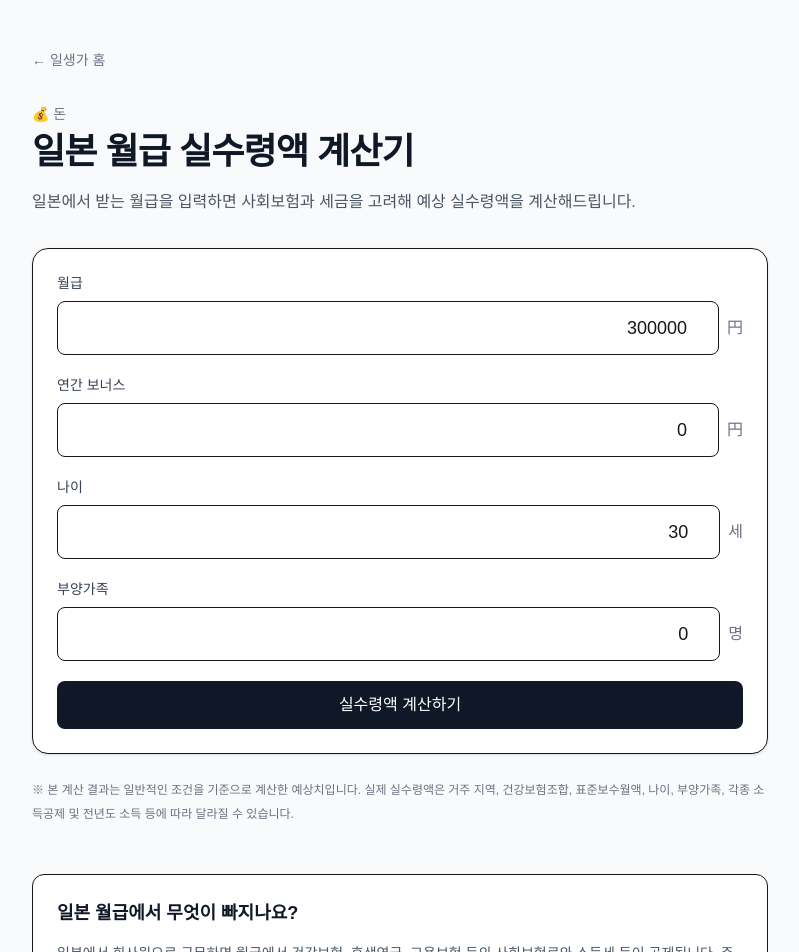
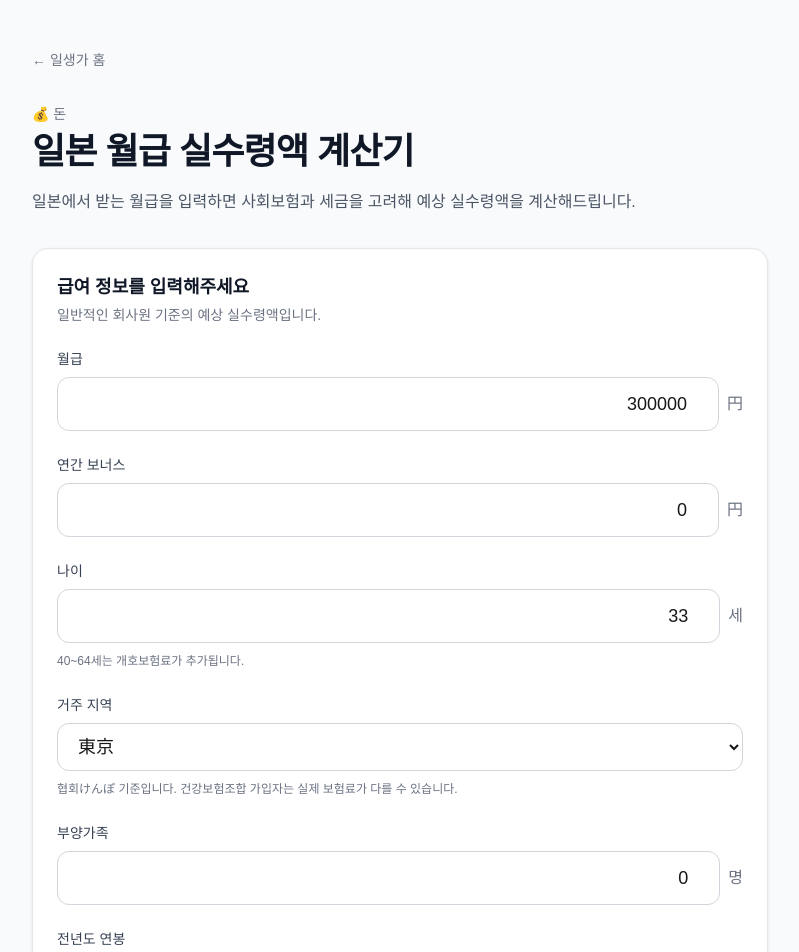
Before and after one commit to PARK-SUNGJUN-618/ilsengga, a Next.js app: page /tools/salary in a window 1280 px wide. Shown: the top 952 px of the page, without its empty margins (240-1039 px from the left). Built offline with nearby package versions, Linux system fonts and the light colour scheme.

Commit message:
ilsengga-Edit salary calculator

```diff
--- a/app/tools/salary/SalaryCalculator.tsx
+++ b/app/tools/salary/SalaryCalculator.tsx
@@ -1,267 +1,50 @@
 "use client";
 
 import { useState } from "react";
+import { calculateSalary, PREFECTURES, type SalaryResult } from "@/lib/salary";
 
 function formatYen(value: number) {
   return new Intl.NumberFormat("ja-JP").format(Math.round(value));
 }
 
-export default function SalaryCalculator() {
-  const [monthlySalary, setMonthlySalary] = useState(300000);
-  const [bonus, setBonus] = useState(0);
-  const [age, setAge] = useState(30);
-  const [dependents, setDependents] = useState(0);
-
-  const [result, setResult] = useState<{
-    annualIncome: number;
-    healthInsurance: number;
-    pension: number;
-    employmentInsurance: number;
-    incomeTax: number;
-    residentTax: number;
-    annualTakeHome: number;
-    monthlyTakeHome: number;
-  } | null>(null);
-
-  function calculate() {
-    const annualIncome = monthlySalary * 12 + bonus;
-
-    // 2026년 도쿄 협회けんぽ 기준의 단순 예상치
-    const healthRate = 0.0985;
-    const pensionRate = 0.183;
-    const employmentRate = 0.005;
-
-    const annualHealthInsurance = (monthlySalary * 12 * healthRate) / 2;
-
-    const annualPension = (monthlySalary * 12 * pensionRate) / 2;
-
-    const annualEmploymentInsurance = annualIncome * employmentRate;
-
-    // 40~64세는 개호보험 등을 고려해 추가 차감
-    const careInsurance =
-      age >= 40 && age <= 64 ? (monthlySalary * 12 * 0.0162) / 2 : 0;
-
-    const socialInsurance =
-      annualHealthInsurance +
-      annualPension +
-      annualEmploymentInsurance +
-      careInsurance;
-
-    // 간이 급여소득공제
-    const salaryDeduction =
-      annualIncome <= 1900000
-        ? 650000
-        : annualIncome <= 3600000
-          ? annualIncome * 0.3 + 80000
-          : annualIncome <= 6600000
-            ? annualIncome * 0.2 + 440000
-            : annualIncome <= 8500000
-              ? annualIncome * 0.1 + 1100000
-              : 1950000;
-
-    const salaryIncome = Math.max(0, annualIncome - salaryDeduction);
-
-    // 2026년 기준 단순화한 기본공제
-    const basicDeduction =
-      salaryIncome <= 1320000
-        ? 950000
-        : salaryIncome <= 3360000
-          ? 880000
-          : salaryIncome <= 4890000
-            ? 680000
-            : salaryIncome <= 6550000
-              ? 630000
-              : 580000;
-
-    const taxableIncome = Math.max(
-      0,
-      salaryIncome - socialInsurance - basicDeduction - dependents * 380000,
-    );
-
-    let incomeTax = 0;
-
-    if (taxableIncome <= 1950000) {
-      incomeTax = taxableIncome * 0.05;
-    } else if (taxableIncome <= 3300000) {
-      incomeTax = taxableIncome * 0.1 - 97500;
-    } else if (taxableIncome <= 6950000) {
-      incomeTax = taxableIncome * 0.2 - 427500;
-    } else if (taxableIncome <= 9000000) {
-      incomeTax = taxableIncome * 0.23 - 636000;
-    } else if (taxableIncome <= 18000000) {
-      incomeTax = taxableIncome * 0.33 - 1536000;
-    } else if (taxableIncome <= 40000000) {
-      incomeTax = taxableIncome * 0.4 - 2796000;
-    } else {
-      incomeTax = taxableIncome * 0.45 - 4796000;
-    }
-
-    // 부흥특별소득세 2.1%
-    incomeTax *= 1.021;
-
-    // 주민세는 매우 단순화한 예상치
-    const residentTax =
-      Math.max(
-        0,
-        (salaryIncome - socialInsurance - 430000 - dependents * 330000) * 0.1,
-      ) + 5000;
-
-    const annualTakeHome =
-      annualIncome - socialInsurance - incomeTax - residentTax;
-
-    const monthlyTakeHome = annualTakeHome / 12;
-
-    setResult({
-      annualIncome,
-      healthInsurance: annualHealthInsurance,
-      pension: annualPension,
-      employmentInsurance: annualEmploymentInsurance,
-      incomeTax,
-      residentTax,
-      annualTakeHome,
-      monthlyTakeHome,
-    });
-  }
-
+function Input({
+  label,
+  value,
+  onChange,
+  suffix,
+  min = 0,
+  step = 10000,
+}: {
+  label: string;
+  value: number;
+  onChange: (value: number) => void;
+  suffix?: string;
+  min?: number;
+  step?: number;
+}) {
   return (
-    <div className="space-y-6">
-      <div className="rounded-2xl border bg-white p-6 shadow-sm">
-        <div className="space-y-5">
     <div>
-            <label className="block text-sm font-medium text-gray-700">
-              월급
-            </label>
+      <label className="block text-sm font-medium text-gray-700">{label}</label>
 
       <div className="mt-2 flex items-center gap-2">
         <input
           type="number"
-                value={monthlySalary}
-                onChange={(e) => setMonthlySalary(Number(e.target.value))}
-                className="w-full rounded-lg border px-4 py-3 text-right text-lg outline-none focus:border-gray-500"
-                min="0"
-                step="10000"
+          value={value}
+          min={min}
+          step={step}
+          onChange={(e) => onChange(Number(e.target.value))}
+          className="w-full rounded-xl border border-gray-300 bg-white px-4 py-3 text-right text-lg outline-none transition focus:border-gray-700 focus:ring-2 focus:ring-gray-200"
         />
 
-              <span className="text-gray-500">円</span>
+        {suffix && (
+          <span className="whitespace-nowrap text-gray-500">{suffix}</span>
+        )}
       </div>
-          </div>
-
-          <div>
-            <label className="block text-sm font-medium text-gray-700">
-              연간 보너스
-            </label>
-
-            <div className="mt-2 flex items-center gap-2">
-              <input
-                type="number"
-                value={bonus}
-                onChange={(e) => setBonus(Number(e.target.value))}
-                className="w-full rounded-lg border px-4 py-3 text-right text-lg outline-none focus:border-gray-500"
-                min="0"
-                step="10000"
-              />
-
-              <span className="text-gray-500">円</span>
-            </div>
-          </div>
-
-          <div>
-            <label className="block text-sm font-medium text-gray-700">
-              나이
-            </label>
-
-            <div className="mt-2 flex items-center gap-2">
-              <input
-                type="number"
-                value={age}
-                onChange={(e) => setAge(Number(e.target.value))}
-                className="w-full rounded-lg border px-4 py-3 text-right text-lg outline-none focus:border-gray-500"
-                min="18"
-                max="100"
-              />
-
-              <span className="text-gray-500">세</span>
-            </div>
-          </div>
-
-          <div>
-            <label className="block text-sm font-medium text-gray-700">
-              부양가족
-            </label>
-
-            <div className="mt-2 flex items-center gap-2">
-              <input
-                type="number"
-                value={dependents}
-                onChange={(e) => setDependents(Number(e.target.value))}
-                className="w-full rounded-lg border px-4 py-3 text-right text-lg outline-none focus:border-gray-500"
-                min="0"
-                max="10"
-              />
-
-              <span className="text-gray-500">명</span>
-            </div>
-          </div>
-
-          <button
-            onClick={calculate}
-            className="w-full rounded-lg bg-gray-900 px-4 py-3 font-medium text-white transition hover:bg-gray-700"
-          >
-            실수령액 계산하기
-          </button>
-        </div>
-      </div>
-
-      {result && (
-        <div className="overflow-hidden rounded-2xl border bg-white shadow-sm">
-          <div className="bg-gray-900 px-6 py-8 text-center text-white">
-            <p className="text-sm text-gray-300">예상 월 실수령액</p>
-
-            <p className="mt-2 text-4xl font-bold">
-              ¥{formatYen(result.monthlyTakeHome)}
-            </p>
-          </div>
-
-          <div className="p-6">
-            <div className="space-y-3 text-sm">
-              <Row label="연간 총급여" value={result.annualIncome} />
-
-              <Row label="건강보험" value={result.healthInsurance} negative />
-
-              <Row label="후생연금" value={result.pension} negative />
-
-              <Row
-                label="고용보험"
-                value={result.employmentInsurance}
-                negative
-              />
-
-              <Row label="소득세" value={result.incomeTax} negative />
-
-              <Row label="주민세 예상액" value={result.residentTax} negative />
-
-              <div className="my-4 border-t" />
-
-              <Row
-                label="연간 예상 실수령액"
-                value={result.annualTakeHome}
-                strong
-              />
-            </div>
-          </div>
-        </div>
-      )}
-
-      <p className="text-xs leading-6 text-gray-500">
-        ※ 본 계산 결과는 일반적인 조건을 기준으로 계산한 예상치입니다. 실제
-        실수령액은 거주 지역, 건강보험조합, 표준보수월액, 나이, 부양가족, 각종
-        소득공제 및 전년도 소득 등에 따라 달라질 수 있습니다.
-      </p>
     </div>
   );
 }
 
-function Row({
+function ResultRow({
   label,
   value,
   negative = false,
@@ -275,14 +58,311 @@ function Row({
   return (
     <div
       className={`flex items-center justify-between ${
-        strong ? "text-lg font-bold" : ""
+        strong ? "text-lg font-bold text-gray-900" : "text-sm"
       }`}
     >
       <span className="text-gray-600">{label}</span>
 
-      <span className={negative ? "text-gray-700" : ""}>
+      <span className="font-medium text-gray-900">
         {negative ? "-" : ""}¥{formatYen(value)}
       </span>
     </div>
   );
 }
+
+export default function SalaryCalculator() {
+  const [monthlySalary, setMonthlySalary] = useState(300000);
+
+  const [annualBonus, setAnnualBonus] = useState(0);
+
+  const [bonusPayments, setBonusPayments] = useState(2);
+
+  const [age, setAge] = useState(33);
+
+  const [prefecture, setPrefecture] = useState("東京");
+
+  const [dependents, setDependents] = useState(0);
+
+  const [previousAnnualIncome, setPreviousAnnualIncome] = useState(3600000);
+
+  const [result, setResult] = useState<SalaryResult | null>(null);
+
+  function handleCalculate() {
+    const calculated = calculateSalary({
+      monthlySalary,
+      annualBonus,
+      bonusPayments,
+      age,
+      prefecture,
+      dependents,
+      previousAnnualIncome,
+    });
+
+    setResult(calculated);
+  }
+
+  return (
+    <div className="space-y-6">
+      {/* 입력 */}
+      <div className="rounded-2xl border border-gray-200 bg-white p-6 shadow-sm">
+        <div className="mb-6">
+          <h2 className="text-lg font-bold text-gray-900">
+            급여 정보를 입력해주세요
+          </h2>
+
+          <p className="mt-1 text-sm text-gray-500">
+            일반적인 회사원 기준의 예상 실수령액입니다.
+          </p>
+        </div>
+
+        <div className="space-y-6">
+          <Input
+            label="월급"
+            value={monthlySalary}
+            onChange={setMonthlySalary}
+            suffix="円"
+            step={10000}
+          />
+
+          <Input
+            label="연간 보너스"
+            value={annualBonus}
+            onChange={setAnnualBonus}
+            suffix="円"
+            step={10000}
+          />
+
+          {annualBonus > 0 && (
+            <Input
+              label="보너스 지급 횟수"
+              value={bonusPayments}
+              onChange={setBonusPayments}
+              suffix="회"
+              min={1}
+              step={1}
+            />
+          )}
+
+          <div>
+            <label className="block text-sm font-medium text-gray-700">
+              나이
+            </label>
+
+            <div className="mt-2 flex items-center gap-2">
+              <input
+                type="number"
+                value={age}
+                min={18}
+                max={100}
+                onChange={(e) => setAge(Number(e.target.value))}
+                className="w-full rounded-xl border border-gray-300 px-4 py-3 text-right text-lg outline-none focus:border-gray-700 focus:ring-2 focus:ring-gray-200"
+              />
+
+              <span className="text-gray-500">세</span>
+            </div>
+
+            <p className="mt-2 text-xs leading-5 text-gray-500">
+              40~64세는 개호보험료가 추가됩니다.
+            </p>
+          </div>
+
+          <div>
+            <label className="block text-sm font-medium text-gray-700">
+              거주 지역
+            </label>
+
+            <select
+              value={prefecture}
+              onChange={(e) => setPrefecture(e.target.value)}
+              className="mt-2 w-full rounded-xl border border-gray-300 bg-white px-4 py-3 text-lg outline-none focus:border-gray-700 focus:ring-2 focus:ring-gray-200"
+            >
+              {PREFECTURES.map((pref) => (
+                <option key={pref} value={pref}>
+                  {pref}
+                </option>
+              ))}
+            </select>
+
+            <p className="mt-2 text-xs leading-5 text-gray-500">
+              협회けんぽ 기준입니다. 건강보험조합 가입자는 실제 보험료가 다를 수
+              있습니다.
+            </p>
+          </div>
+
+          <Input
+            label="부양가족"
+            value={dependents}
+            onChange={setDependents}
+            suffix="명"
+            min={0}
+            step={1}
+          />
+
+          <div>
+            <Input
+              label="전년도 연봉"
+              value={previousAnnualIncome}
+              onChange={setPreviousAnnualIncome}
+              suffix="円"
+              step={10000}
+            />
+
+            <p className="mt-2 text-xs leading-5 text-gray-500">
+              주민세는 전년도 소득을 기준으로 계산되므로, 올해 연봉과 다를 수
+              있습니다.
+            </p>
+          </div>
+
+          <button
+            onClick={handleCalculate}
+            className="w-full rounded-xl bg-gray-900 px-5 py-4 font-bold text-white transition hover:bg-gray-700 active:scale-[0.99]"
+          >
+            실수령액 계산하기
+          </button>
+        </div>
+      </div>
+
+      {/* 결과 */}
+      {result && (
+        <div className="space-y-6">
+          {/* 메인 결과 */}
+          <div className="overflow-hidden rounded-2xl border border-gray-200 bg-white shadow-sm">
+            <div className="bg-gray-900 px-6 py-10 text-center text-white">
+              <p className="text-sm text-gray-300">예상 월 실수령액</p>
+
+              <p className="mt-3 text-4xl font-bold tracking-tight">
+                ¥{formatYen(result.monthlyTakeHome)}
+              </p>
+
+              <p className="mt-3 text-sm text-gray-400">
+                연간 실수령액을 12개월로 나눈 평균
+              </p>
+            </div>
+
+            <div className="p-6">
+              <div className="space-y-4">
+                <ResultRow label="연간 총급여" value={result.annualIncome} />
+
+                <div className="border-t pt-4">
+                  <p className="mb-3 text-sm font-bold text-gray-900">
+                    사회보험
+                  </p>
+
+                  <div className="space-y-3">
+                    <ResultRow
+                      label="건강보험"
+                      value={result.healthInsurance}
+                      negative
+                    />
+
+                    {result.nursingInsurance > 0 && (
+                      <ResultRow
+                        label="개호보험"
+                        value={result.nursingInsurance}
+                        negative
+                      />
+                    )}
+
+                    <ResultRow
+                      label="후생연금"
+                      value={result.pension}
+                      negative
+                    />
+
+                    <ResultRow
+                      label="고용보험"
+                      value={result.employmentInsurance}
+                      negative
+                    />
+
+                    <ResultRow
+                      label="자녀·육아지원금"
+                      value={result.childCareSupport}
+                      negative
+                    />
+                  </div>
+                </div>
+
+                <div className="border-t pt-4">
+                  <p className="mb-3 text-sm font-bold text-gray-900">세금</p>
+
+                  <div className="space-y-3">
+                    <ResultRow
+                      label="소득세"
+                      value={result.incomeTax}
+                      negative
+                    />
+
+                    <ResultRow
+                      label="주민세 예상액"
+                      value={result.residentTax}
+                      negative
+                    />
+                  </div>
+                </div>
+
+                <div className="border-t pt-4">
+                  <ResultRow
+                    label="연간 사회보험"
+                    value={result.totalSocialInsurance}
+                    negative
+                  />
+
+                  <div className="mt-3">
+                    <ResultRow
+                      label="연간 세금"
+                      value={result.totalTax}
+                      negative
+                    />
+                  </div>
+                </div>
+
+                <div className="mt-6 rounded-xl bg-gray-50 p-5">
+                  <ResultRow
+                    label="연간 예상 실수령액"
+                    value={result.annualTakeHome}
+                    strong
+                  />
+                </div>
+              </div>
+            </div>
+          </div>
+
+          {/* 설명 */}
+          <div className="rounded-2xl border border-gray-200 bg-white p-6">
+            <h2 className="text-lg font-bold text-gray-900">
+              계산 결과를 어떻게 봐야 하나요?
+            </h2>
+
+            <div className="mt-4 space-y-4 text-sm leading-7 text-gray-600">
+              <p>
+                <strong className="text-gray-900">월 실수령액</strong>은 연간
+                예상 실수령액을 12개월로 나눈 평균 금액입니다.
+              </p>
+
+              <p>
+                일본의 주민세는 전년도 소득을 기준으로 계산되기 때문에 이직이나
+                취업 첫해에는 실제 급여명세서와 차이가 발생할 수 있습니다.
+              </p>
+
+              <p>
+                또한 실제 건강보험과 후생연금은 표준보수월액 및 표준상여액을
+                기준으로 계산되므로 이 계산 결과는
+                <strong className="text-gray-900">예상치</strong>
+                입니다.
+              </p>
+            </div>
+          </div>
+        </div>
+      )}
+
+      {/* 주의사항 */}
+      <div className="rounded-xl bg-gray-50 p-5 text-xs leading-6 text-gray-500">
+        ※ 본 계산 결과는 2026년 일본의 세금 및 사회보험 제도를 바탕으로 일반적인
+        회사원 조건을 가정한 예상치입니다. 실제 금액은 건강보험조합,
+        표준보수월액, 표준상여액, 부양가족의 조건, 각종 공제 및 전년도 소득 등에
+        따라 달라질 수 있습니다.
+      </div>
+    </div>
+  );
+}
```
Lines whose indentation alone changed are shown as unchanged.
